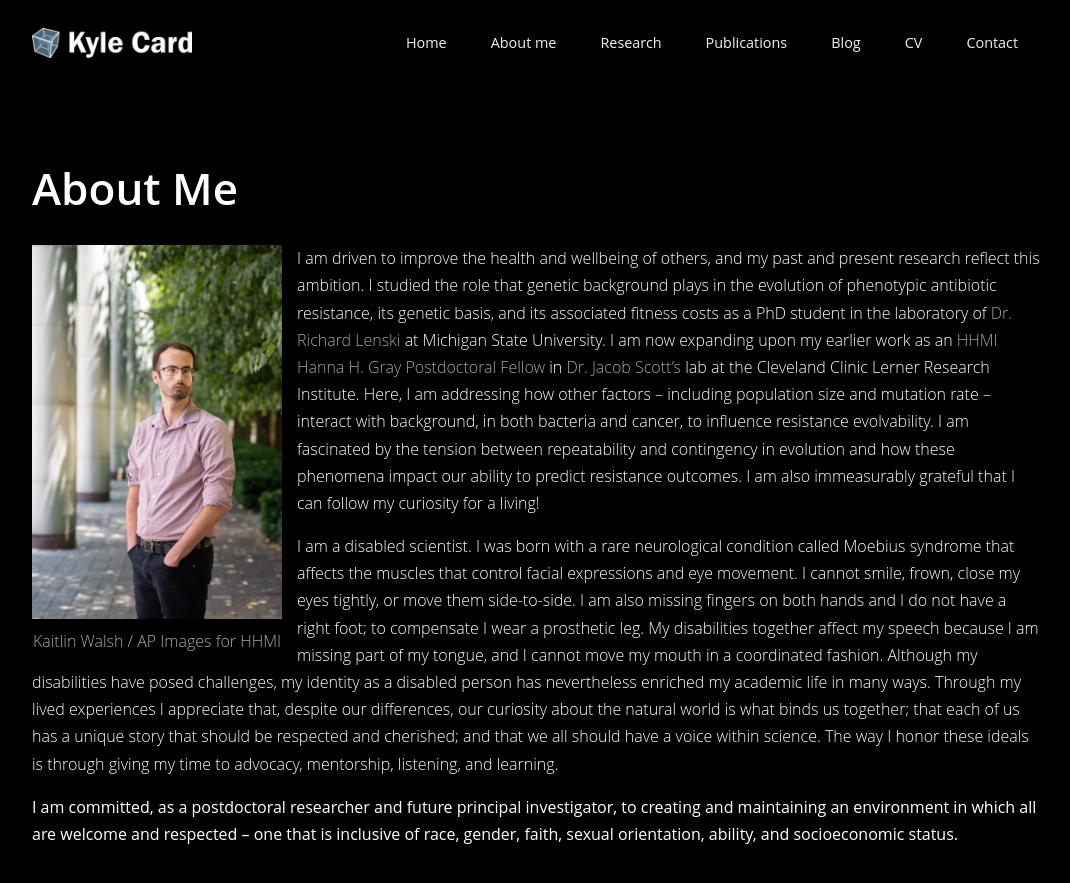
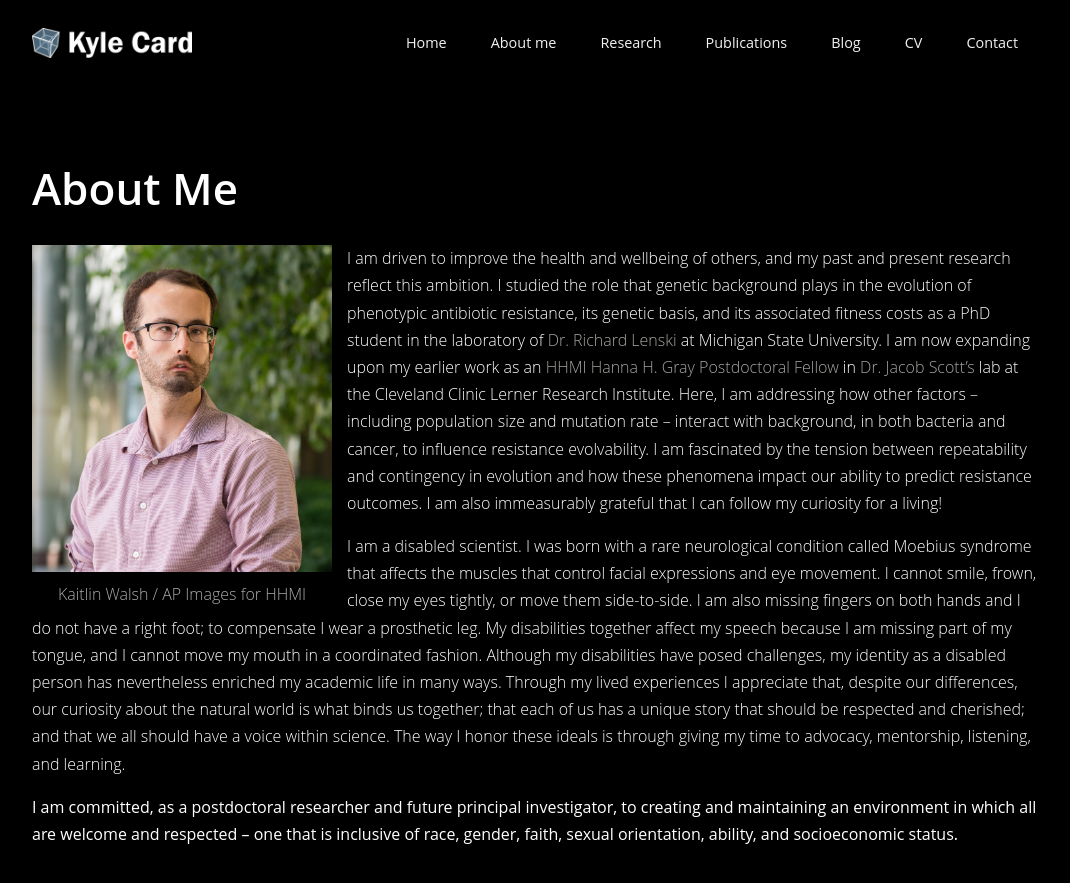
Before and after one commit to KyleCard/kylejcard, a Jekyll site: the page built from _pages/about.md, in a window 1280 px wide and 900 px high. Shown: the top 883 px of the window, without its empty margins (103-1173 px from the left). Built offline with Jekyll 4.4.1, drawn with Linux system fonts in a browser that asks for light colours; nearby versions of some CDN libraries; some web fonts are replaced.

Commit message:
Version 1.1

```diff
--- a/_includes/home.html
+++ b/_includes/home.html
@@ -8,7 +8,7 @@
           <p class="lead mt-0">Combining theoretical, computational, and experimental approaches to advance understanding of the processes that shape evolutionary trajectories and enhance our ability to channel evolving populations toward drug-susceptible states.</p>
           <br>
           <div class="buttons">
-            <a href="/research/" class="btn btn-default">
+            <a href="/research" class="btn btn-default">
               Learn more
             </a>
           </div>
--- a/_includes/image.html
+++ b/_includes/image.html
@@ -3,7 +3,7 @@
     {% if include.url %}
     <a href="{{ include.url }}" title="{{ include.title }}" target="_blank">
     {% endif %}
-        <img src="{{ site.url }}/{{ include.img }}" alt="{{ include.title }}"/>
+        <img src="{{ site.url }}/{{ include.img }}" alt="{{ include.title }}" width = "{{ include.width }}" height = "{{ include.height }}"/>
     {% if include.url %}
     </a>
     {% endif %}
--- a/_pages/about.md
+++ b/_pages/about.md
@@ -5,6 +5,8 @@ title: About Me
 <div class="image-left">
     {% include image.html
                 img="assets/img/people/card-portrait.jpg"
+                width="300"
+                height="327"
                 title="Me"
                 caption="Kaitlin Walsh / AP Images for HHMI" %}
 </div>
```
Also changed, not shown: assets/img/people/card-portrait.jpg, 4 other files.
